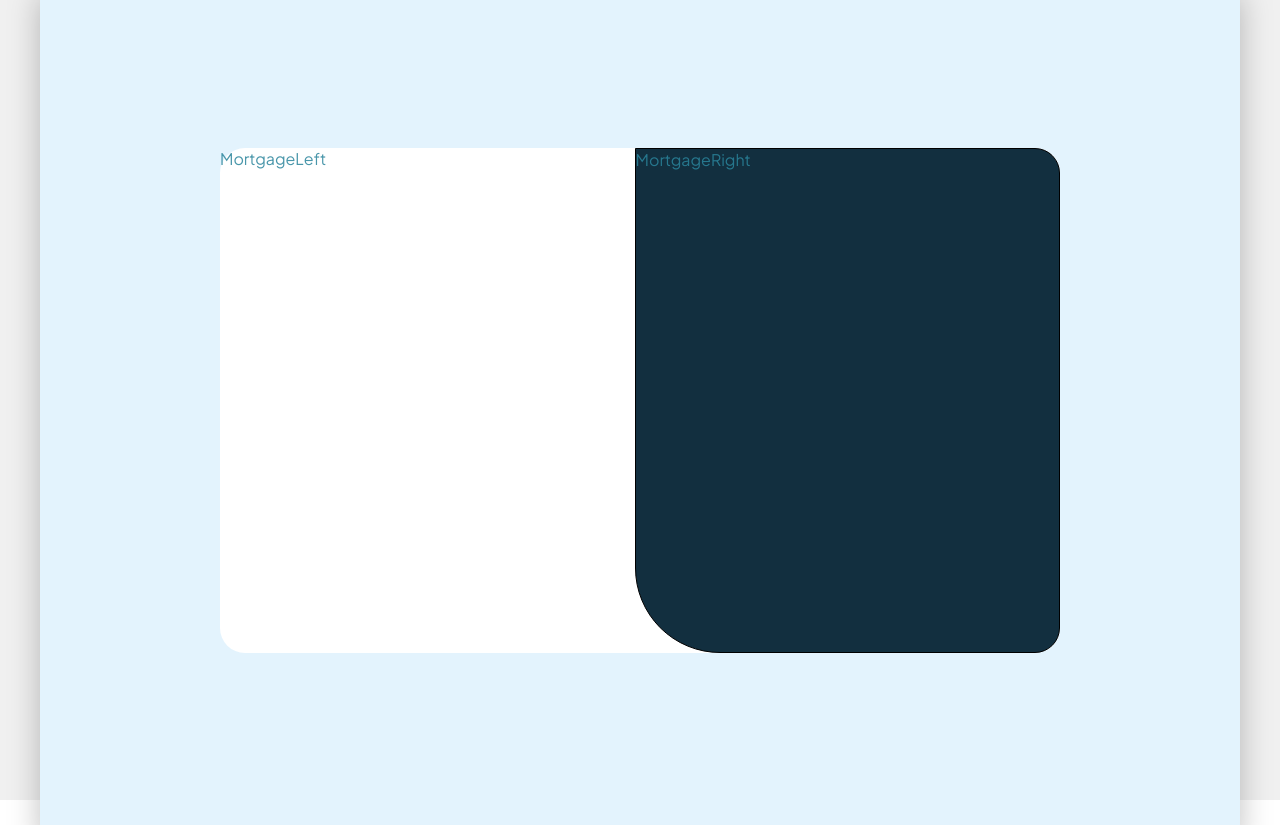
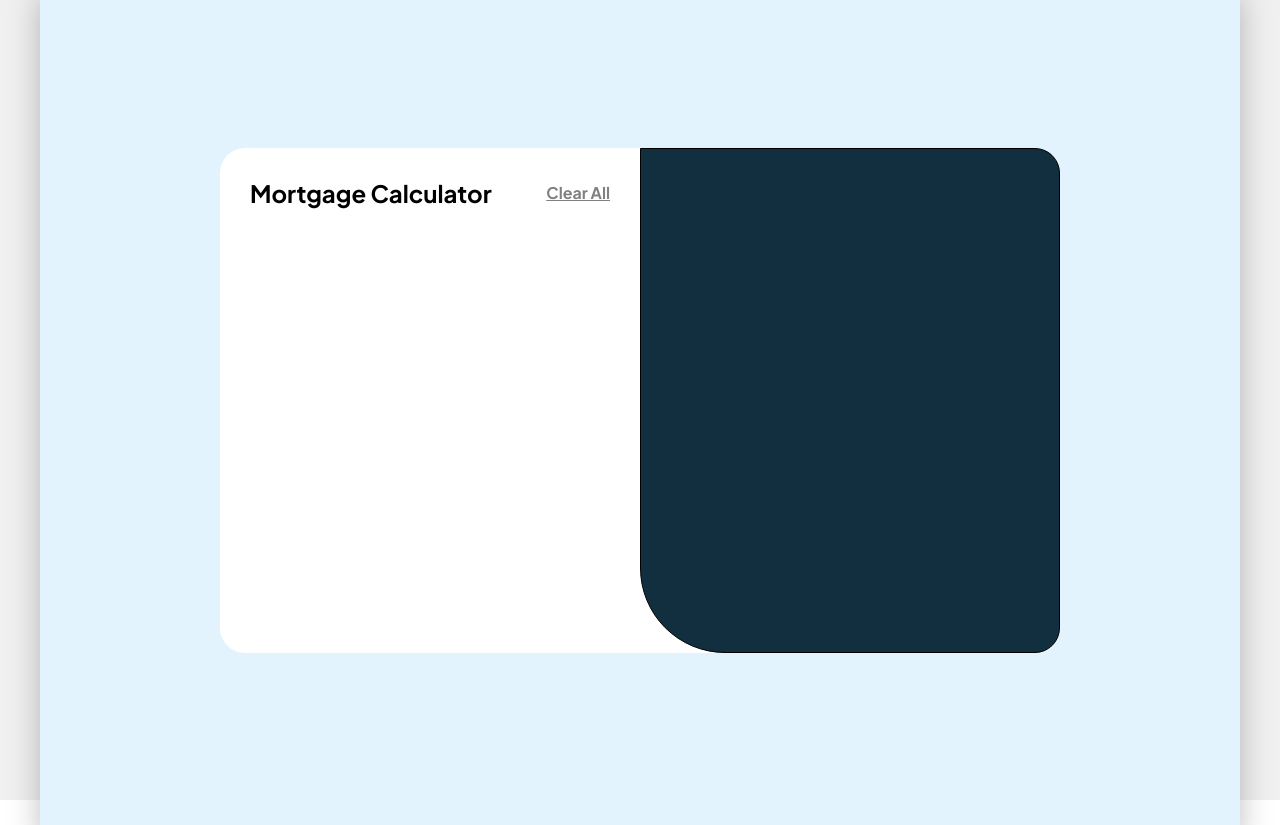
Before and after one commit to Lorenzo91347/mortgage-calculator, a React (Create React App) app: page / in a window 1280 px wide. Built offline with nearby package versions, Linux system fonts and the light colour scheme.

Commit message:
feat:form header styled

```diff
--- a/public/index.html
+++ b/public/index.html
@@ -2,7 +2,7 @@
 <html lang="en">
   <head>
     <meta charset="utf-8" />
-    <link rel="icon" href="%PUBLIC_URL%/favicon.ico" />
+    <link rel="icon" href="%PUBLIC_URL%/favicon-32x32.png" />
     <meta name="viewport" content="width=device-width, initial-scale=1" />
     <meta name="theme-color" content="#000000" />
     <meta
--- a/src/Main.scss
+++ b/src/Main.scss
@@ -8,7 +8,6 @@
 
    .main-container{
       background-color: var(--slate-100);
-      color:rgba(42, 132, 155, 0.855);
       width: 75rem;
       height: 53.125rem;
       display: flex;
@@ -26,12 +25,33 @@
          justify-content: center;
 
          .mort-left{
-            flex-grow: 1;
+            flex-basis: 50%;
+            flex-grow: 0;
+            flex-shrink: 0;
             height: 100%;
+            padding: 30px;
+
+            .form-top{
+               display: flex;
+               justify-content: space-between;
+               align-items: center;
+
+               button{
+                  border: none;
+                  background-color: transparent;
+                  font-size: 16px;
+                  color: grey;
+                  text-decoration: underline;
+                  font-weight: 700;
+
+               }
+            }
          }
 
          .mort-right{
-            flex-grow: 1;
+            flex-basis: 50%;
+            flex-grow: 0;
+             flex-shrink: 0;
             height: 100%;
             border-radius: 0px 25px 25px 85px;
             border: 1px solid black;
--- a/src/components/MOrtgageResult.js
+++ b/src/components/MOrtgageResult.js
@@ -1,9 +1,11 @@
 import React from 'react'
 
-const MOrtgageResult = () => {
+const MortgageResult = () => {
   return (
-    <div>MOrtgageResult</div>
+    <div>
+
+    </div>
   )
 }
 
-export default MOrtgageResult
+export default MortgageResult
--- a/src/components/MortgageForm.js
+++ b/src/components/MortgageForm.js
@@ -2,7 +2,11 @@ import React from 'react'
 
 const MortgageForm = () => {
   return (
-    <div>MortgageForm</div>
+    <div className='mort-form'>
+      <div className='form-top'><h2>Mortgage Calculator</h2>
+        <button>Clear All</button>
+      </div>
+    </div>
   )
 }
 
--- a/src/components/MortgageLeft.js
+++ b/src/components/MortgageLeft.js
@@ -1,8 +1,8 @@
-
+import MortgageForm from "./MortgageForm";
 
 const MortgageLeft = () => {
   return (
-    <div className="mort-left">MortgageLeft</div>
+    <div className="mort-left"><MortgageForm/></div>
   )
 }
 
--- a/src/components/MortgageRight.js
+++ b/src/components/MortgageRight.js
@@ -1,8 +1,9 @@
+import MortgageResult from "./MortgageResult";
 
 
 const MortgageRight = () => {
   return (
-    <div className="mort-right">MortgageRight</div>
+    <div className="mort-right"><MortgageResult/></div>
   )
 }
 
```
Also changed, not shown: public/favicon-32x32.png (added), 1 other file (tests, documents, lock files or other folders).
